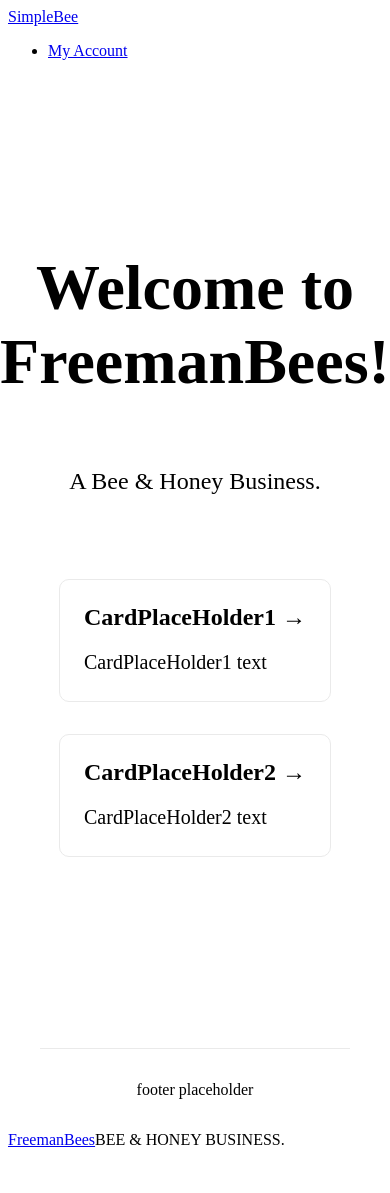
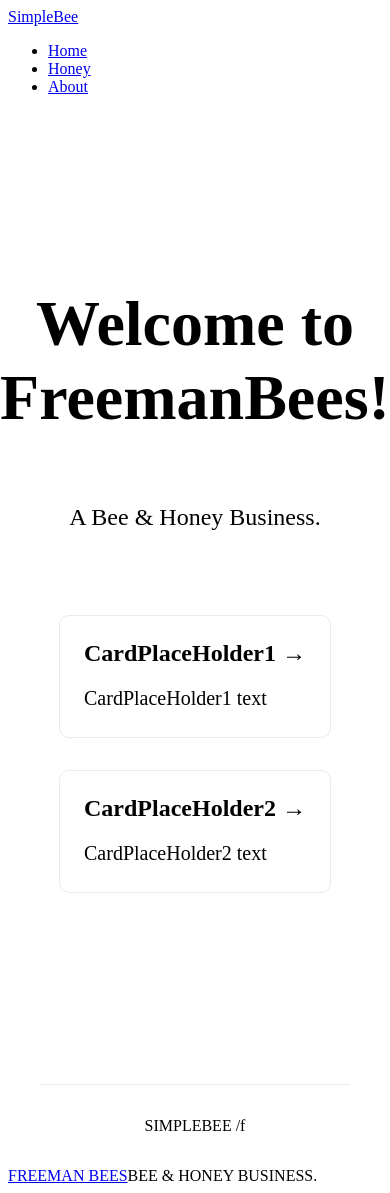
Before and after one commit to CalFreeman/freemanbees, a Next.js app: page / in a window 390 px wide. Before the commit the page ends 1157 px from the top, so only its background shows below. Built offline with nearby package versions, Linux system fonts and the light colour scheme.

Commit message:
progress

```diff
--- a/components/common/Footer.tsx
+++ b/components/common/Footer.tsx
@@ -4,7 +4,7 @@ const Footer = () => (
   <footer>
     <div className="container">
       <a href="/" className="logo-font">
-        FreemanBees
+        FREEMAN BEES
       </a>
       <span className="attribution">
         BEE &amp; HONEY BUSINESS.
--- a/components/common/Maybe.tsx
+++ /dev/null
@@ -1,5 +0,0 @@
-import React from "react";
-
-const Maybe = ({ test, children }:{children:any, test:any}) => <>{test && children}</>;
-
-export default Maybe;
--- a/components/common/Navbar.tsx
+++ b/components/common/Navbar.tsx
@@ -1,15 +1,9 @@
 import React from "react";
-import useSWR from "swr";
 
 import CustomLink from "./CustomLink";
-import Maybe from "./Maybe";
 import NavLink from "./NavLink";
-//import { usePageDispatch } from "../../lib/context/PageContext";
-import storage from "../../lib/utils/storage";
 
 const Navbar = () => {
-  //const setPage = usePageDispatch();
-  const { data: currentUser } = useSWR("user", storage);
   return (
     <nav className="navbar navbar-light">
       <div className="container">
@@ -17,9 +11,19 @@ const Navbar = () => {
           <span >SimpleBee</span>
         </CustomLink>
         <ul className="nav navbar-nav pull-xs-right">
+         <li className="nav-item">
+            <NavLink href="/" as="/">
+              <span>Home</span>
+            </NavLink>
+          </li>
           <li className="nav-item">
             <NavLink href="/" as="/">
-              <span>My Account</span>
+              <span>Honey</span>
+            </NavLink>
+          </li>
+          <li className="nav-item">
+            <NavLink href="/" as="/">
+              <span>About</span>
             </NavLink>
           </li>
         </ul>
--- /dev/null
+++ b/components/home/Banner.tsx
@@ -0,0 +1,14 @@
+import React from "react";
+
+import { APP_NAME } from "../../lib/utils/constant";
+
+const Banner = () => (
+  <div className="banner">
+    <div className="container">
+      <h1 className="logo-font">{APP_NAME.toLowerCase()}</h1>
+      <p>A Bee and Honey Business</p>
+    </div>
+  </div>
+);
+
+export default Banner;
--- a/pages/_app.tsx
+++ b/pages/_app.tsx
@@ -1,6 +1,8 @@
 import Head from "next/head";
 import React from "react";
+
 import Layout from "../components/common/Layout";
+//import "styles.css";
 
 const MyApp = ({ Component, pageProps }:{Component:any, pageProps:any}) => (
   <>
--- a/pages/index.tsx
+++ b/pages/index.tsx
@@ -1,14 +1,18 @@
-import type { NextPage } from 'next'
 import Head from 'next/head'
 import React from "react";
+
+import type { NextPage } from 'next'
 import Image from 'next/image'
 import styles from '../styles/Home.module.css'
+import Banner from "../components/home/Banner";
+
+
 
 const Home: NextPage = () => {
   return (
     <div className={styles.container}>
       <Head>
-        <title>HOME | SimpleBee </title>
+        <title>HOME | SIMPLEBEE </title>
         <meta name="description" content="Generated by create next app" />
         <link rel="icon" href="/favicon.ico" />
       </Head>
@@ -36,7 +40,7 @@ const Home: NextPage = () => {
       </main>
 
       <footer className={styles.footer}>
-        <a> footer placeholder </a>
+        <a> SIMPLEBEE /f </a>
       </footer>
     </div>
   )
--- a/styles/globals.css
+++ b/styles/globals.css
@@ -14,3 +14,18 @@ a {
 * {
   box-sizing: border-box;
 }
+
+@media screen and (max-width: 767px) {
+  .col-md-9 {
+    flex: 0 0 100%;
+    max-width: 100%;
+  }
+
+  .navbar {
+    padding: 0;
+  }
+
+  .nav {
+    font-size: 15px;
+  }
+}
```
Also changed, not shown: components/home/MainView.tsx (added, +12 -0 lines).
